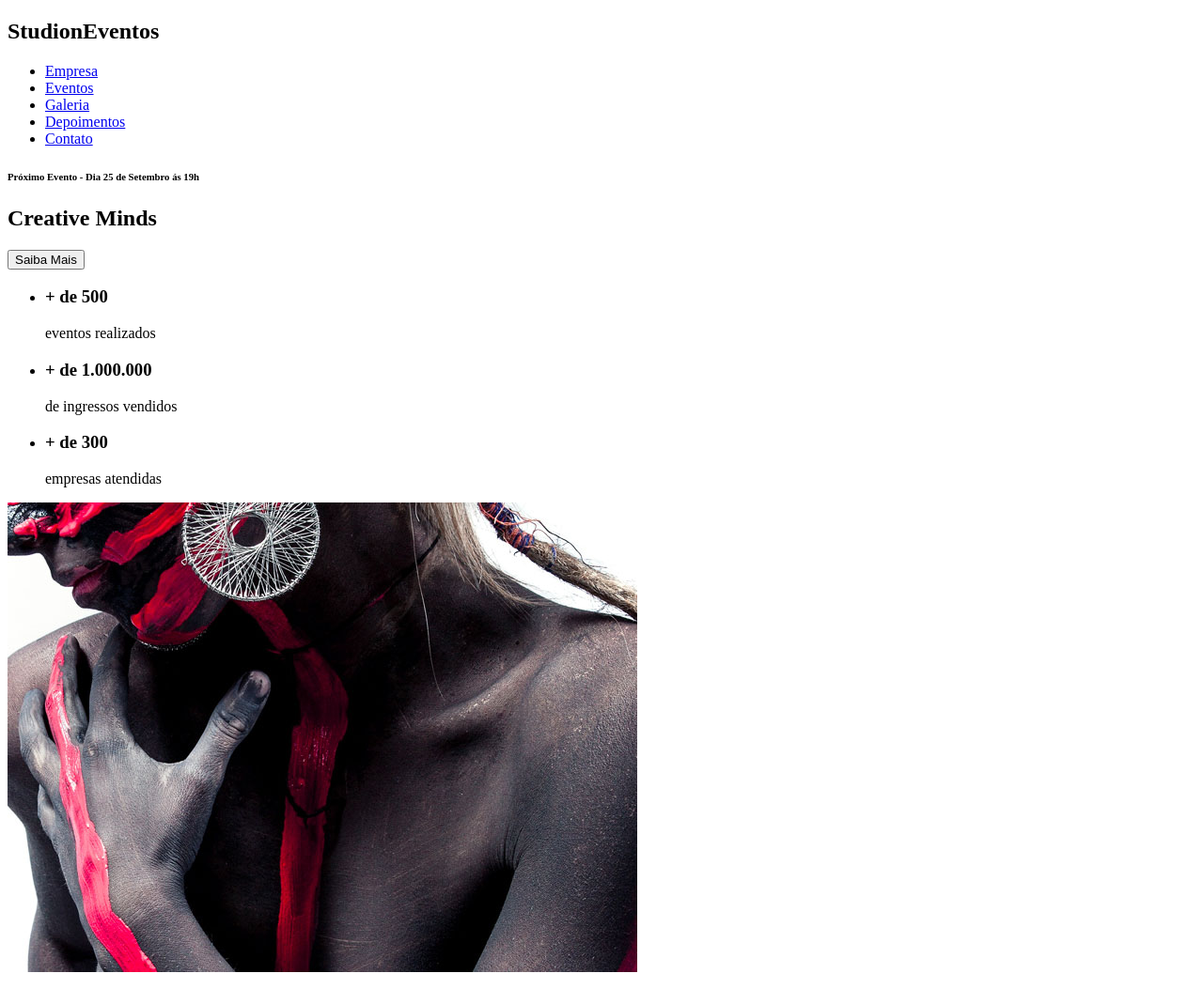
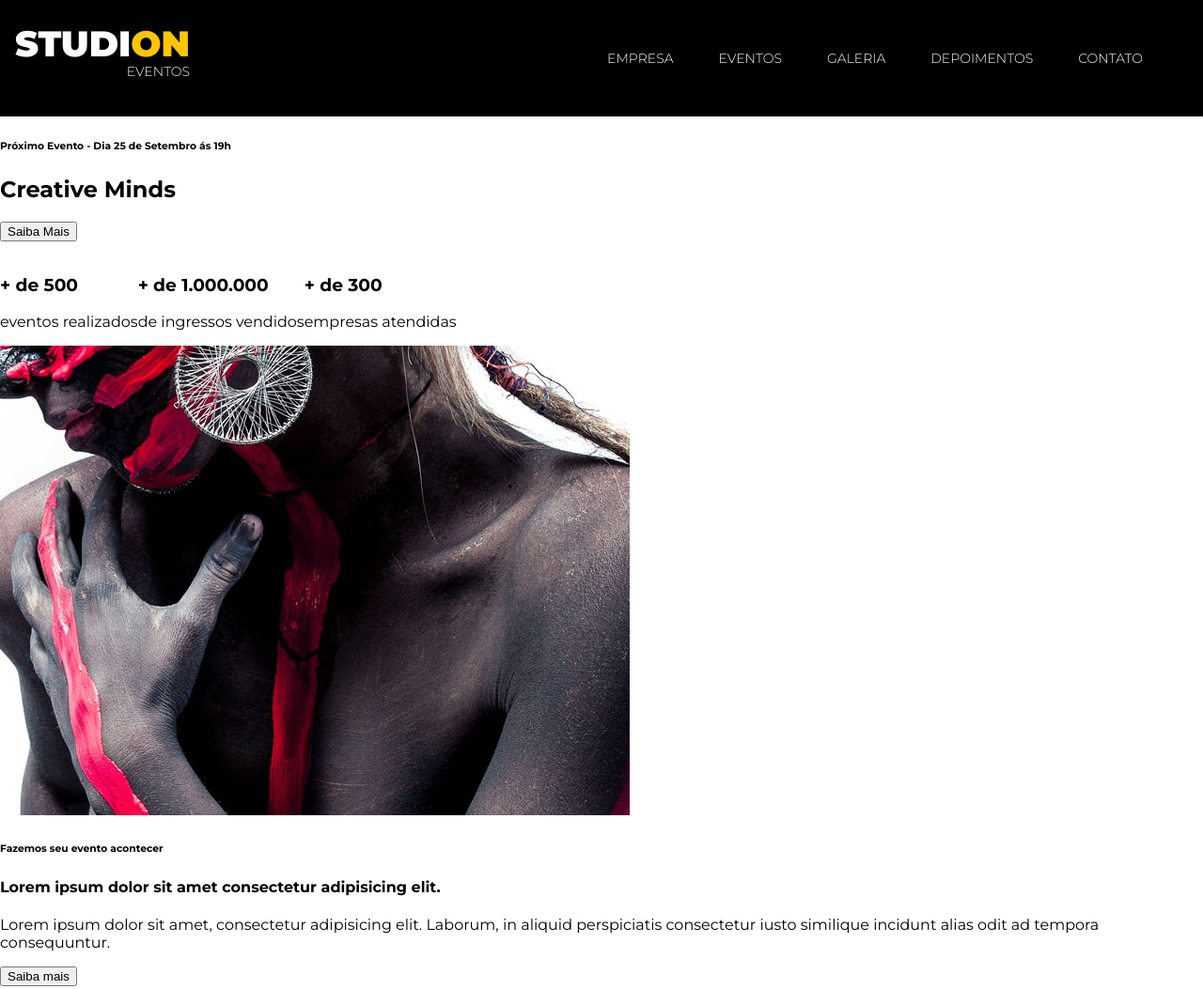
Before and after one commit to renan-arimatea/Projeto_Studion, a website: page src/index.html in a window 1280 px wide. Shown: the top 1053 px of the page at 94% size. Drawn offline with Linux system fonts and the light colour scheme.

Commit message:
feat(style.css): created the style.css and applied navigation menu style

```diff
--- a/src/index.html
+++ b/src/index.html
@@ -4,12 +4,16 @@
     <meta charset="UTF-8" />
     <meta http-equiv="X-UA-Compatible" content="IE=edge" />
     <meta name="viewport" content="width=device-width, initial-scale=1.0" />
+    <link rel="stylesheet" href="style.css">
     <title>StudiOn</title>
   </head>
   <body>
-    <nav>
-      <h1>Studi<span>on</span><span>Eventos</span></h1>
-      <ul>
+    <nav class="navbar">
+      <h1 class="logo-studion">
+        Studi<span class="copy--primary">on</span>
+        <span class="logo-studion__subtitle">Eventos</span>
+      </h1>
+      <ul class="navbar__links">
         <li>
           <a href="#empresa">Empresa</a>
         </li>
--- /dev/null
+++ b/src/style.css
@@ -0,0 +1,77 @@
+@import url('https://fonts.googleapis.com/css2?family=Montserrat:wght@300;400;700;900&display=swap');
+
+*{
+    box-sizing: border-box;
+}
+
+:root{
+    --color-primary: #ffc500;
+    font-family: 'Montserrat', sans-serif;
+    font-size: 16px;
+}
+
+body{
+    margin: 0;
+    padding-top: 7.75rem;
+}
+
+ul{
+    display: flex;
+    list-style: none;
+    padding-left: 0;
+}
+
+
+.navbar{
+    position: fixed;
+    display: grid;
+    grid-template-columns: 1fr 9fr;
+    align-items: center;
+    top: 0;
+    left: 0;
+
+    width: 100vw;
+    height: 7.75rem;
+    padding: 0 1rem;
+
+    background-color: #000; /*vermelho, verde, azul, transparência */
+    color: #fff;
+}
+
+.navbar__links{
+    justify-self: end;
+}
+
+.navbar__links li{
+    font-size: .875rem; /*14px divididos por 16 */
+    margin-right: 3rem; /*48px divididos por 16 */
+    text-transform: uppercase;
+}
+
+.navbar__links a{
+    font-weight: 300;
+    color: #fff;
+    text-decoration: none;
+}
+
+.navbar__links a:hover{
+    color: var(--color-primary);
+}
+
+.logo-studion{
+    font-size: 2.375rem;
+    font-weight: 900;
+    line-height: 1.1ch; /* relativa ao tamanho da altura do glifo 0 da fonte */
+    text-transform: uppercase;
+    text-align: right;
+}
+
+.logo-studion__subtitle{
+    font-size: .875rem;
+    font-weight: 300;
+    float: right;
+}
+
+.copy--primary{
+    color: var(--color-primary);
+}
```
